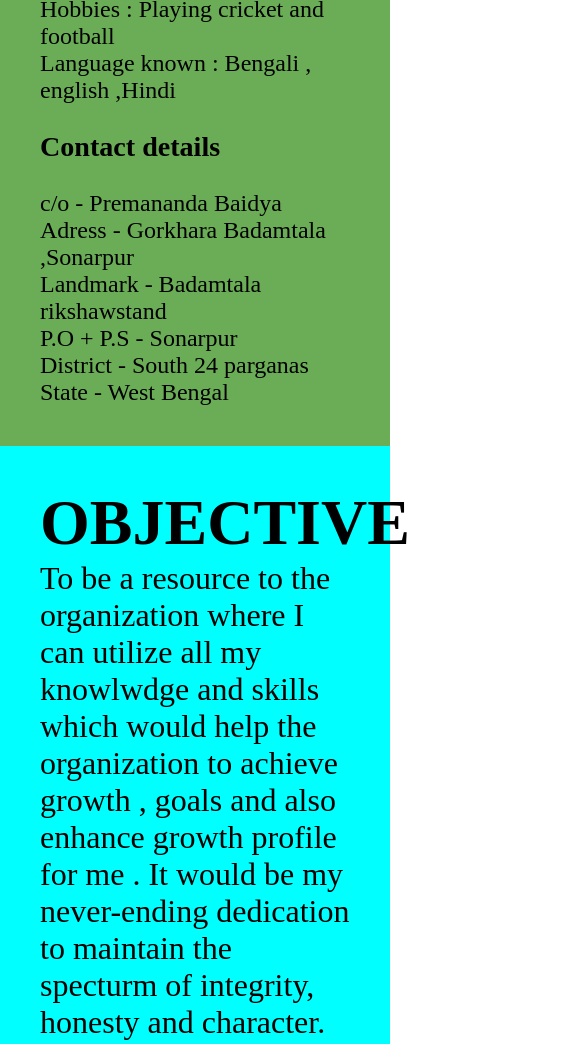
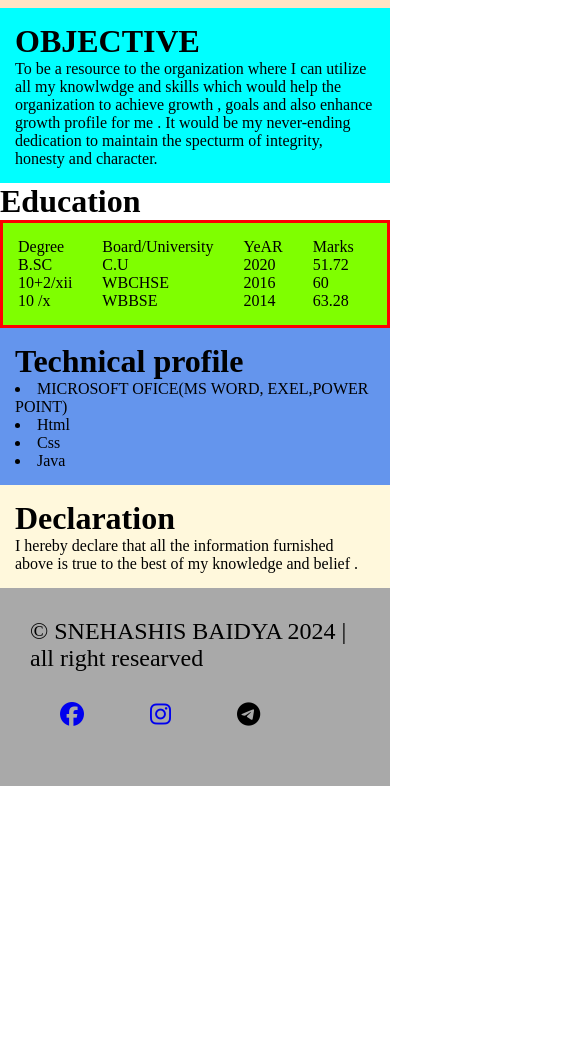
Before and after one commit to Snehashis-1999/abcd, a plain HTML site: page index.html in a window 390 px wide. Shown: the part 547-1591 px from the top of the page, 585 px wide, since content can reach past the window. After the commit the page ends 1333 px from the top, so only its background shows below. Drawn offline with Linux system fonts and the light colour scheme.

Commit message:
Update cvsb.css

```diff
--- a/cvsb.css
+++ b/cvsb.css
@@ -65,32 +65,6 @@ img {
 opacity: 1; color: brown;
     }
 
-    @media screen and (max-width:800px) {
-    .hero {
-        padding:40px; background-color: rgb(107, 173, 86); font-size: x-large;
-    }
-    .OBJECTIVE {
-        padding: 40PX; font-size: xx-large;
-    }
-    .education {
-        font-size: xx-large; padding: 40px;
-    }
-    .profile {
-        padding: 40px; font-size: x-large; font-family: 'Segoe UI', Tahoma, Geneva, Verdana, sans-serif; background-color: aquamarine;
-    }
-    .declaration {
-        font-size: xx-large; padding: 40px; background-color: cornflowerblue;
-    }
-   footer {
-    background-color: darkgray; font-size: xx-large; height: 150px; padding: 50px;
-   }
-   i {
-    padding: 50px; margin: 40px; height: 100px; background: fixed;
-   }
-   .edu {
-    font-size: x-large; color: blue; background-color: chocolate;  padding: 40px;
-   }
-}
 
 
 
```
